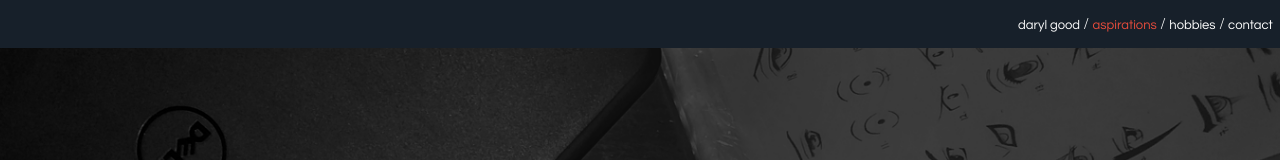
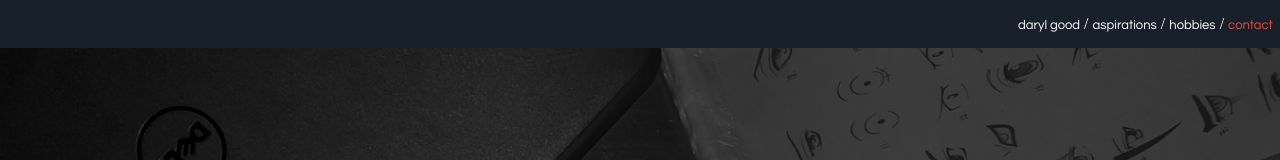
Before and after one commit to DarylGood/GOOD_DarylKate_PersonalWebsite, a plain HTML site: page contact.html in a window 1280 px wide. Shown: the top 160 px of the page. Drawn offline with Linux system fonts and the light colour scheme.

Commit message:
edited contact nav

```diff
--- a/contact.html
+++ b/contact.html
@@ -6,9 +6,9 @@
     <body>
         <div class="north" align="right">
             <a href="personal.html" class="north2" >daryl good</a><span class="s"> / </span>
-            <a href="aspirations.html" class="north1">aspirations</a><span class="s"> / </span>
+            <a href="aspirations.html" class="north2">aspirations</a><span class="s"> / </span>
             <a href="hobbies.html" class="north2">hobbies</a><span class="s"> / </span>
-            <a href="contact.html" class="north2">contact&nbsp;&nbsp;&nbsp;&nbsp;&nbsp;&nbsp;&nbsp;&nbsp;</a>
+            <a href="contact.html" class="north1">contact&nbsp;&nbsp;&nbsp;&nbsp;&nbsp;&nbsp;&nbsp;&nbsp;</a>
         </div>
     </body>
 </html>
```
